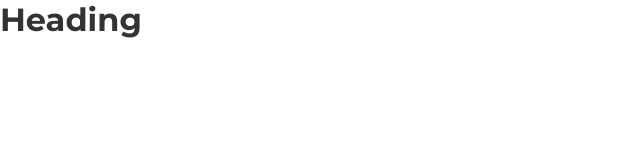
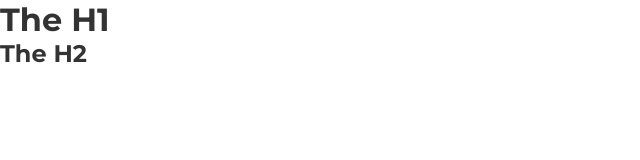
Before and after one commit to trungjc/html-CT, a plain HTML site: page index.html in a window 1280 px wide. Shown: the whole page, without its empty margins (0-640 px from the left). Drawn offline with Linux system fonts and the light colour scheme.

Commit message:
demo conflict

```diff
--- a/index.html
+++ b/index.html
@@ -13,7 +13,8 @@
 </head>
 <body>
   <div class="container">
-    <h1>Heading</h1>
+    <h1>The H1</h1>
+    <h2>The H2</h2>
   </div>
 </body>
 </html>
```
